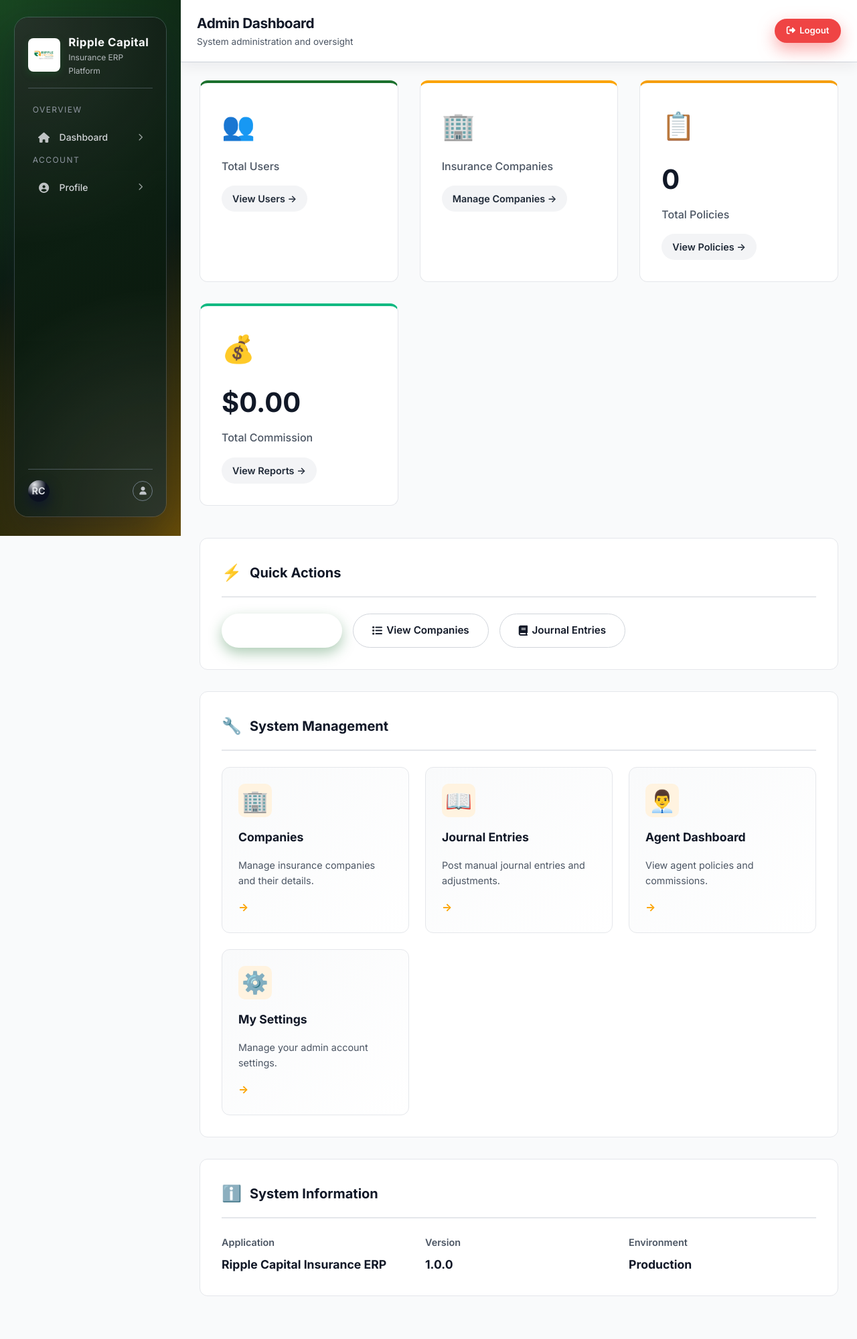
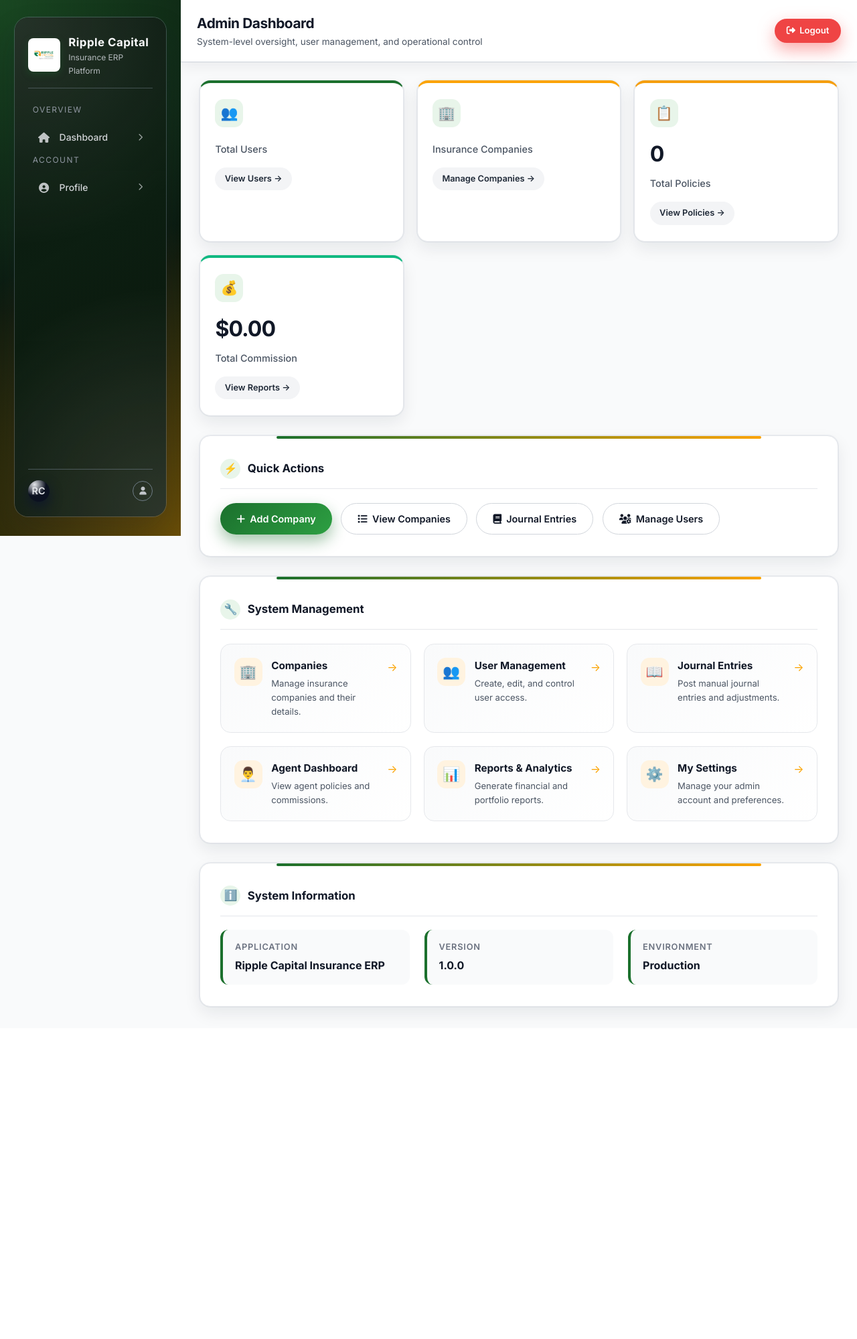
Before and after one commit to chiwonerwatylon-glitch/RippleCapitalERP-2026, a Python web app: template templates/admin_dashboard.html in a window 1280 px wide. Shown: the whole page at 67% size. After the commit the page ends 1518 px from the top, so only its background shows below. Run offline with Jinja, Linux system fonts and the light colour scheme; the template is opened without the code that fills it, so the values that code supplies are empty.

Commit message:
Update admin_dashboard.html

```diff
--- a/templates/admin_dashboard.html
+++ b/templates/admin_dashboard.html
@@ -3,200 +3,205 @@
 {% block title %}Admin Dashboard - Ripple Capital Insurance ERP{% endblock %}
 
 {% block page_title %}Admin Dashboard{% endblock %}
-
-{% block page_subtitle %}System administration and oversight{% endblock %}
+{% block page_subtitle %}System-level oversight, user management, and operational control{% endblock %}
 
 {% block content %}
 <style>
-    /* Uses global Ripple brand tokens:
-       --ripple-primary, --ripple-primary-light, --ripple-primary-lighter
-       --ripple-secondary, --ripple-secondary-light, --ripple-secondary-lighter
-       --ripple-gray-*, --ripple-success, --ripple-warning, --ripple-error, --ripple-info
-    */
+    :root {
+        --ripple-primary: #1B702D;
+        --ripple-primary-light: #2D9F42;
+        --ripple-primary-lighter: #E8F5EA;
+        --ripple-secondary: #FBA300;
+        --ripple-secondary-light: #FDB833;
+        --ripple-secondary-lighter: #FFF3E0;
 
+        --ripple-gray-900: #111827;
+        --ripple-gray-800: #1F2937;
+        --ripple-gray-700: #374151;
+        --ripple-gray-600: #4B5563;
+        --ripple-gray-500: #6B7280;
+        --ripple-gray-400: #9CA3AF;
+        --ripple-gray-300: #D1D5DB;
+        --ripple-gray-200: #E5E7EB;
+        --ripple-gray-100: #F3F4F6;
+        --ripple-gray-50: #F9FAFB;
+
+        --ripple-shadow-md: 0 10px 25px rgba(15, 23, 42, 0.08);
+        --ripple-shadow-strong: 0 22px 45px rgba(15, 23, 42, 0.18);
+        --ripple-shadow-brand: 0 10px 30px rgba(27, 112, 45, 0.2);
+
+        --ripple-success: #10B981;
+        --ripple-warning: #F59E0B;
+        --ripple-error: #EF4444;
+    }
+
+    .admin-shell {
+        max-width: 1120px;
+        margin: 0 auto;
+        display: flex;
+        flex-direction: column;
+        gap: 1.8rem;
+    }
+
+    /* STAT CARDS */
     .stats-grid {
         display: grid;
-        grid-template-columns: repeat(auto-fit, minmax(280px, 1fr));
-        gap: 2rem;
-        margin-bottom: 3rem;
+        grid-template-columns: repeat(auto-fit, minmax(240px, 1fr));
+        gap: 1.25rem;
     }
 
     .stat-card {
         background: #ffffff;
-        border-radius: 12px;
-        padding: 2rem;
-        box-shadow: var(--ripple-shadow-md);
-        transition: all 0.3s ease;
+        border-radius: 1rem;
+        padding: 1.5rem 1.4rem;
+        box-shadow: var(--ripple-shadow-md), 0 0 0 1px rgba(148, 163, 184, 0.14);
+        transition: transform 0.18s ease, box-shadow 0.18s ease;
         border-top: 4px solid;
-        border-inline: 1px solid var(--ripple-gray-200);
+        border-left: 1px solid var(--ripple-gray-200);
+        border-right: 1px solid var(--ripple-gray-200);
         border-bottom: 1px solid var(--ripple-gray-200);
+        display: flex;
+        flex-direction: column;
+        gap: 0.4rem;
     }
 
     .stat-card:hover {
-        transform: translateY(-4px);
-        box-shadow: var(--ripple-shadow-brand);
+        transform: translateY(-3px);
+        box-shadow: var(--ripple-shadow-strong);
     }
 
-    .stat-card.users {
-        border-top-color: var(--ripple-primary);
+    .stat-card.users    { border-top-color: var(--ripple-primary); }
+    .stat-card.companies { border-top-color: var(--ripple-secondary); }
+    .stat-card.policies  { border-top-color: var(--ripple-warning); }
+    .stat-card.commissions { border-top-color: var(--ripple-success); }
+
+    .stat-icon-row {
+        display: flex;
+        align-items: center;
+        justify-content: space-between;
+        margin-bottom: 0.5rem;
     }
 
-    .stat-card.companies {
-        border-top-color: var(--ripple-secondary);
-    }
-
-    .stat-card.policies {
-        border-top-color: var(--ripple-warning);
-    }
-
-    .stat-card.commissions {
-        border-top-color: var(--ripple-success);
-    }
-
-    .stat-icon {
-        font-size: 2.5rem;
-        margin-bottom: 1rem;
+    .stat-icon-wrapper {
+        width: 42px;
+        height: 42px;
+        border-radius: 0.8rem;
+        display: flex;
+        align-items: center;
+        justify-content: center;
+        font-size: 1.3rem;
+        background: var(--ripple-primary-lighter);
     }
 
     .stat-value {
-        font-size: 2.5rem;
-        font-weight: 700;
+        font-size: 2rem;
+        font-weight: 800;
         color: var(--ripple-gray-900);
-        margin-bottom: 0.5rem;
+        letter-spacing: -0.03em;
     }
 
     .stat-label {
-        font-size: 1rem;
+        font-size: 0.9rem;
         color: var(--ripple-gray-600);
         font-weight: 500;
-        margin-bottom: 1rem;
     }
 
     .stat-action {
         display: inline-flex;
         align-items: center;
         gap: 0.3rem;
-        padding: 0.5rem 1rem;
+        padding: 0.45rem 0.9rem;
         background: var(--ripple-gray-100);
         color: var(--ripple-gray-800);
         border-radius: 999px;
         text-decoration: none;
-        font-size: 0.9rem;
+        font-size: 0.8rem;
         font-weight: 600;
-        transition: all 0.2s ease;
+        margin-top: 0.6rem;
+        transition: background 0.18s ease, color 0.18s ease;
+        width: fit-content;
     }
 
     .stat-action:hover {
         background: var(--ripple-primary-lighter);
         color: var(--ripple-primary);
-        transform: translateX(2px);
     }
 
+    /* SECTIONS */
     .section-container {
         background: #ffffff;
-        border-radius: 12px;
-        padding: 2rem;
-        box-shadow: var(--ripple-shadow-md);
+        border-radius: 1rem;
+        padding: 1.9rem 1.9rem 2rem;
+        box-shadow: var(--ripple-shadow-md), 0 0 0 1px rgba(148, 163, 184, 0.14);
         border: 1px solid var(--ripple-gray-200);
-        margin-bottom: 2rem;
+        position: relative;
+        overflow: hidden;
+    }
+
+    .section-container::before {
+        content: "";
+        position: absolute;
+        top: 0;
+        left: 12%;
+        right: 12%;
+        height: 4px;
+        border-radius: 999px;
+        background: linear-gradient(90deg, var(--ripple-primary), var(--ripple-secondary));
     }
 
     .section-title {
-        font-size: 1.25rem;
+        font-size: 1.05rem;
         font-weight: 700;
         color: var(--ripple-gray-900);
-        margin-bottom: 1.5rem;
-        padding-bottom: 1rem;
-        border-bottom: 2px solid var(--ripple-gray-200);
+        margin-bottom: 1.3rem;
+        padding-top: 0.2rem;
+        padding-bottom: 0.9rem;
+        border-bottom: 1px solid var(--ripple-gray-200);
         display: flex;
         align-items: center;
-        gap: 0.75rem;
+        gap: 0.65rem;
     }
 
     .section-icon {
-        font-size: 1.5rem;
+        width: 30px;
+        height: 30px;
+        border-radius: 999px;
+        display: inline-flex;
+        align-items: center;
+        justify-content: center;
+        background: var(--ripple-primary-lighter);
+        color: var(--ripple-primary);
+        font-size: 1rem;
     }
 
-    .action-grid {
-        display: grid;
-        grid-template-columns: repeat(auto-fit, minmax(250px, 1fr));
-        gap: 1.5rem;
-    }
-
-    .action-card {
-        padding: 1.5rem;
-        background: linear-gradient(135deg, var(--ripple-gray-50) 0%, #ffffff 100%);
-        border: 1px solid var(--ripple-gray-200);
-        border-radius: 12px;
-        text-decoration: none;
-        transition: all 0.3s ease;
-        display: flex;
-        flex-direction: column;
-        gap: 1rem;
-    }
-
-    .action-card:hover {
-        border-color: var(--ripple-secondary);
-        box-shadow: 0 8px 22px rgba(251, 163, 0, 0.18);
-        transform: translateY(-2px);
-    }
-
-    .action-card-icon {
-        font-size: 2rem;
-        width: 50px;
-        height: 50px;
-        background: var(--ripple-secondary-lighter);
-        color: var(--ripple-secondary);
-        border-radius: 10px;
-        display: flex;
-        align-items: center;
-        justify-content: center;
-    }
-
-    .action-card-title {
-        font-weight: 700;
-        color: var(--ripple-gray-900);
-        font-size: 1.1rem;
-    }
-
-    .action-card-desc {
-        color: var(--ripple-gray-600);
-        font-size: 0.9rem;
-        margin: 0;
-    }
-
-    .action-card-arrow {
-        color: var(--ripple-secondary);
-        font-weight: 700;
-        margin-top: auto;
-    }
-
+    /* QUICK ACTIONS BUTTONS */
     .quick-actions {
         display: flex;
-        gap: 1rem;
+        gap: 0.85rem;
         flex-wrap: wrap;
     }
 
     .btn {
         display: inline-flex;
         align-items: center;
-        gap: 0.4rem;
-        padding: 0.75rem 1.75rem;
-        background: var(--ripple-gradient-primary);
+        gap: 0.45rem;
+        padding: 0.7rem 1.5rem;
+        background: linear-gradient(135deg, var(--ripple-primary) 0%, var(--ripple-primary-light) 100%);
         color: #ffffff;
         border: none;
         border-radius: 999px;
         font-weight: 600;
         cursor: pointer;
         text-decoration: none;
-        transition: all 0.2s ease;
-        font-size: 0.95rem;
-        box-shadow: 0 8px 20px rgba(27, 112, 45, 0.35);
+        transition: transform 0.18s ease, box-shadow 0.18s ease;
+        font-size: 0.9rem;
+        box-shadow: 0 10px 22px rgba(27, 112, 45, 0.4);
+        white-space: nowrap;
     }
 
     .btn:hover {
-        transform: translateY(-2px);
-        box-shadow: 0 12px 28px rgba(27, 112, 45, 0.45);
+        transform: translateY(-1px);
+        box-shadow: 0 14px 28px rgba(27, 112, 45, 0.55);
     }
 
     .btn-secondary {
@@ -212,11 +217,102 @@
         color: var(--ripple-primary);
     }
 
+    /* MANAGEMENT ACTION GRID */
+    .action-grid {
+        display: grid;
+        grid-template-columns: repeat(auto-fit, minmax(240px, 1fr));
+        gap: 1.2rem;
+    }
+
+    .action-card {
+        padding: 1.25rem 1.2rem;
+        background: linear-gradient(135deg, var(--ripple-gray-50) 0%, #ffffff 100%);
+        border: 1px solid var(--ripple-gray-200);
+        border-radius: 0.95rem;
+        text-decoration: none;
+        transition: border 0.18s ease, box-shadow 0.18s ease, transform 0.16s ease;
+        display: grid;
+        grid-template-columns: auto 1fr auto;
+        gap: 0.85rem;
+        align-items: flex-start;
+    }
+
+    .action-card:hover {
+        border-color: var(--ripple-secondary);
+        box-shadow: 0 10px 28px rgba(251, 163, 0, 0.2);
+        transform: translateY(-2px);
+    }
+
+    .action-card-icon {
+        width: 42px;
+        height: 42px;
+        background: var(--ripple-secondary-lighter);
+        color: var(--ripple-secondary);
+        border-radius: 0.8rem;
+        display: flex;
+        align-items: center;
+        justify-content: center;
+        font-size: 1.3rem;
+    }
+
+    .action-card-body {
+        display: flex;
+        flex-direction: column;
+        gap: 0.25rem;
+    }
+
+    .action-card-title {
+        font-weight: 700;
+        color: var(--ripple-gray-900);
+        font-size: 0.95rem;
+    }
+
+    .action-card-desc {
+        color: var(--ripple-gray-600);
+        font-size: 0.82rem;
+        margin: 0;
+    }
+
+    .action-card-arrow {
+        color: var(--ripple-secondary);
+        font-size: 1rem;
+        margin-top: 0.1rem;
+    }
+
+    /* SYSTEM INFO */
+    .sysinfo-grid {
+        display: grid;
+        grid-template-columns: repeat(auto-fit, minmax(220px, 1fr));
+        gap: 1.4rem;
+    }
+
+    .sysinfo-item {
+        display: flex;
+        flex-direction: column;
+        gap: 0.25rem;
+        padding: 1rem 1.1rem;
+        background: var(--ripple-gray-50);
+        border-radius: 0.75rem;
+        border-left: 4px solid var(--ripple-primary);
+    }
+
+    .sysinfo-label {
+        font-size: 0.8rem;
+        text-transform: uppercase;
+        letter-spacing: 0.06em;
+        color: var(--ripple-gray-500);
+        font-weight: 600;
+    }
+
+    .sysinfo-value {
+        font-size: 1rem;
+        color: var(--ripple-gray-900);
+        font-weight: 700;
+    }
+
     @media (max-width: 768px) {
         .stats-grid {
             grid-template-columns: 1fr;
-            gap: 1.5rem;
-            margin-bottom: 2rem;
         }
 
         .action-grid {
@@ -224,7 +320,7 @@
         }
 
         .section-container {
-            padding: 1.5rem;
+            padding: 1.6rem 1.4rem 1.8rem;
         }
 
         .quick-actions {
@@ -233,126 +329,172 @@
 
         .btn {
             width: 100%;
-            text-align: center;
+            justify-content: center;
         }
     }
 </style>
 
+<div class="admin-shell">
+
     <!-- Statistics Cards -->
+    <section aria-label="System statistics">
         <div class="stats-grid">
-    <div class="stat-card users">
-        <div class="stat-icon">👥</div>
+            <article class="stat-card users">
+                <div class="stat-icon-row">
+                    <div class="stat-icon-wrapper">👥</div>
+                </div>
                 <div class="stat-value">{{ users_count }}</div>
                 <div class="stat-label">Total Users</div>
-        <a href="{{ url_for('admin.users') }}" class="stat-action">View Users →</a>
+                <a href="{{ url_for('admin.users') }}" class="stat-action">
+                    View Users →
+                </a>
+            </article>
+
+            <article class="stat-card companies">
+                <div class="stat-icon-row">
+                    <div class="stat-icon-wrapper">🏢</div>
                 </div>
-
-    <div class="stat-card companies">
-        <div class="stat-icon">🏢</div>
                 <div class="stat-value">{{ companies_count }}</div>
                 <div class="stat-label">Insurance Companies</div>
-        <a href="{{ url_for('admin.companies') }}" class="stat-action">Manage Companies →</a>
+                <a href="{{ url_for('admin.companies') }}" class="stat-action">
+                    Manage Companies →
+                </a>
+            </article>
+
+            <article class="stat-card policies">
+                <div class="stat-icon-row">
+                    <div class="stat-icon-wrapper">📋</div>
                 </div>
-
-    <div class="stat-card policies">
-        <div class="stat-icon">📋</div>
                 <div class="stat-value">0</div>
                 <div class="stat-label">Total Policies</div>
-        <a href="{{ url_for('core.policies') }}" class="stat-action">View Policies →</a>
+                <a href="{{ url_for('core.policies') }}" class="stat-action">
+                    View Policies →
+                </a>
+            </article>
+
+            <article class="stat-card commissions">
+                <div class="stat-icon-row">
+                    <div class="stat-icon-wrapper">💰</div>
                 </div>
-
-    <div class="stat-card commissions">
-        <div class="stat-icon">💰</div>
                 <div class="stat-value">$0.00</div>
                 <div class="stat-label">Total Commission</div>
-        <a href="{{ url_for('core.reports') }}" class="stat-action">View Reports →</a>
+                <a href="{{ url_for('core.reports') }}" class="stat-action">
+                    View Reports →
+                </a>
+            </article>
         </div>
-</div>
+    </section>
 
     <!-- Quick Actions -->
-<div class="section-container">
+    <section class="section-container" aria-label="Quick actions">
         <h3 class="section-title">
-        <span class="section-icon">⚡</span> Quick Actions
+            <span class="section-icon">⚡</span>
+            Quick Actions
         </h3>
         <div class="quick-actions">
             <a href="{{ url_for('admin.add_company') }}" class="btn">
-            <i class="fas fa-plus"></i> Add Company
+                <i class="fas fa-plus"></i>
+                <span>Add Company</span>
             </a>
             <a href="{{ url_for('admin.companies') }}" class="btn btn-secondary">
-            <i class="fas fa-list"></i> View Companies
+                <i class="fas fa-list"></i>
+                <span>View Companies</span>
             </a>
             <a href="{{ url_for('admin.manual_journal') }}" class="btn btn-secondary">
-            <i class="fas fa-book"></i> Journal Entries
+                <i class="fas fa-book"></i>
+                <span>Journal Entries</span>
+            </a>
+            <a href="{{ url_for('admin.users') }}" class="btn btn-secondary">
+                <i class="fas fa-users-cog"></i>
+                <span>Manage Users</span>
             </a>
         </div>
-</div>
+    </section>
 
-<!-- Management Sections -->
-<div class="section-container">
+    <!-- System Management -->
+    <section class="section-container" aria-label="System management tools">
         <h3 class="section-title">
-        <span class="section-icon">🔧</span> System Management
+            <span class="section-icon">🔧</span>
+            System Management
         </h3>
         <div class="action-grid">
             <a href="{{ url_for('admin.companies') }}" class="action-card">
                 <div class="action-card-icon">🏢</div>
+                <div class="action-card-body">
                     <div class="action-card-title">Companies</div>
                     <p class="action-card-desc">Manage insurance companies and their details.</p>
+                </div>
+                <div class="action-card-arrow">→</div>
+            </a>
+
+            <a href="{{ url_for('admin.users') }}" class="action-card">
+                <div class="action-card-icon">👥</div>
+                <div class="action-card-body">
+                    <div class="action-card-title">User Management</div>
+                    <p class="action-card-desc">Create, edit, and control user access.</p>
+                </div>
                 <div class="action-card-arrow">→</div>
             </a>
 
             <a href="{{ url_for('admin.manual_journal') }}" class="action-card">
                 <div class="action-card-icon">📖</div>
+                <div class="action-card-body">
                     <div class="action-card-title">Journal Entries</div>
                     <p class="action-card-desc">Post manual journal entries and adjustments.</p>
+                </div>
                 <div class="action-card-arrow">→</div>
             </a>
 
             <a href="{{ url_for('core.dashboard') }}" class="action-card">
                 <div class="action-card-icon">👨‍💼</div>
+                <div class="action-card-body">
                     <div class="action-card-title">Agent Dashboard</div>
                     <p class="action-card-desc">View agent policies and commissions.</p>
+                </div>
+                <div class="action-card-arrow">→</div>
+            </a>
+
+            <a href="{{ url_for('core.reports') }}" class="action-card">
+                <div class="action-card-icon">📊</div>
+                <div class="action-card-body">
+                    <div class="action-card-title">Reports & Analytics</div>
+                    <p class="action-card-desc">Generate financial and portfolio reports.</p>
+                </div>
                 <div class="action-card-arrow">→</div>
             </a>
 
             <a href="{{ url_for('core.profile') }}" class="action-card">
                 <div class="action-card-icon">⚙️</div>
+                <div class="action-card-body">
                     <div class="action-card-title">My Settings</div>
-            <p class="action-card-desc">Manage your admin account settings.</p>
+                    <p class="action-card-desc">Manage your admin account and preferences.</p>
+                </div>
                 <div class="action-card-arrow">→</div>
             </a>
         </div>
-</div>
+    </section>
 
     <!-- System Information -->
-<div class="section-container">
+    <section class="section-container" aria-label="System information">
         <h3 class="section-title">
-        <span class="section-icon">ℹ️</span> System Information
+            <span class="section-icon">ℹ️</span>
+            System Information
         </h3>
-    <div style="display: grid; grid-template-columns: repeat(auto-fit, minmax(250px, 1fr)); gap: 1.5rem;">
-        <div>
-            <div style="font-size: 0.9rem; color: var(--ripple-gray-600); font-weight: 600; margin-bottom: 0.5rem;">
-                Application
+        <div class="sysinfo-grid">
+            <div class="sysinfo-item">
+                <span class="sysinfo-label">Application</span>
+                <span class="sysinfo-value">Ripple Capital Insurance ERP</span>
             </div>
-            <div style="font-size: 1.1rem; color: var(--ripple-gray-900); font-weight: 700;">
-                Ripple Capital Insurance ERP
+            <div class="sysinfo-item">
+                <span class="sysinfo-label">Version</span>
+                <span class="sysinfo-value">1.0.0</span>
+            </div>
+            <div class="sysinfo-item">
+                <span class="sysinfo-label">Environment</span>
+                <span class="sysinfo-value">Production</span>
             </div>
         </div>
-        <div>
-            <div style="font-size: 0.9rem; color: var(--ripple-gray-600); font-weight: 600; margin-bottom: 0.5rem;">
-                Version
-            </div>
-            <div style="font-size: 1.1rem; color: var(--ripple-gray-900); font-weight: 700;">
-                1.0.0
-            </div>
-        </div>
-        <div>
-            <div style="font-size: 0.9rem; color: var(--ripple-gray-600); font-weight: 600; margin-bottom: 0.5rem;">
-                Environment
-            </div>
-            <div style="font-size: 1.1rem; color: var(--ripple-gray-900); font-weight: 700;">
-                Production
-            </div>
-        </div>
-    </div>
+    </section>
+
 </div>
 {% endblock %}
```
Lines whose indentation alone changed are shown as unchanged.
